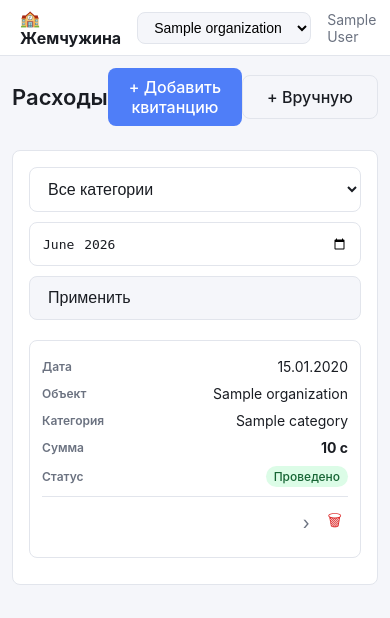
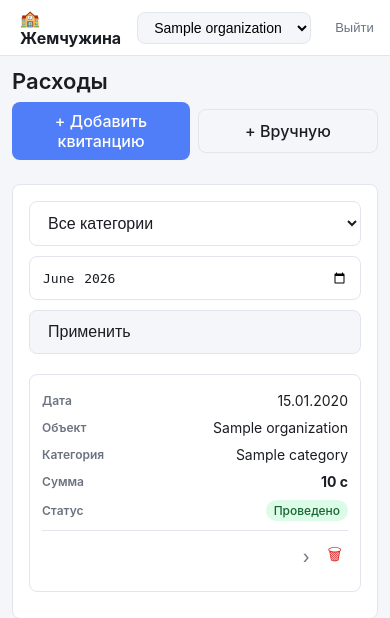
Before and after one commit to Abdusattar/pearl, a FastAPI app: page /expenses/ in a window 390 px wide. Shown: the top 618 px of the page. Run offline with FastAPI, Linux system fonts and the light colour scheme; the visitor is signed in with stand-in values (Sample User, id 1); tables that the repository leaves empty hold one stand-in row (values such as "Sample post").

Commit message:
fix(mobile): topbar + page-header layout on small screens
- Hide username in topbar on mobile — Выйти no longer cut off
- Page header: h1 takes full width on mobile, buttons wrap below
  in a row (flex:1 each) — no more overlap on Расходы page

Co-Authored-By: Claude Sonnet 4.6 <noreply@anthropic.com>

```diff
--- a/app/templates/base.html
+++ b/app/templates/base.html
@@ -153,6 +153,7 @@
   @media (max-width: 768px) {
     .sidebar { display: none; }
     .bottom-nav { display: block; }
+    .topbar .user { display: none; }
 
     /* Компактные отступы */
     .main { margin-left: 0; padding: 12px; padding-bottom: 72px; }
--- a/app/templates/expenses/list.html
+++ b/app/templates/expenses/list.html
@@ -5,8 +5,9 @@
 
 {% block content %}
 <style>
-@media (max-width: 640px) {
-  .page-header { flex-wrap: wrap; }
+@media (max-width: 768px) {
+  .page-header { flex-wrap: wrap; gap: 8px; }
+  .page-header h1 { width: 100%; }
   .page-header .btn { flex: 1; text-align: center; min-height: 44px;
     display: inline-flex; align-items: center; justify-content: center; }
 }
```
